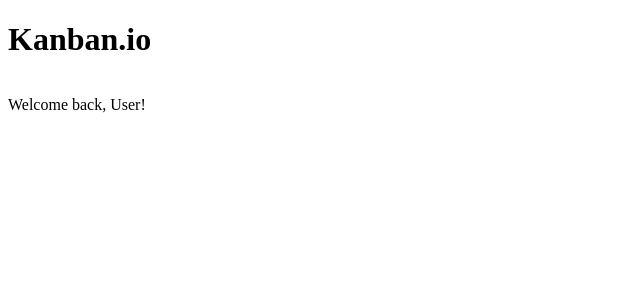
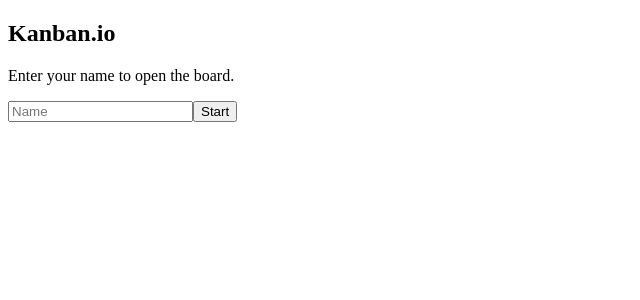
Before and after one commit to fmazmz/sample-vue, a Vue app: page / in a window 1280 px wide. Shown: the top 300 px of the page, without its empty margins (0-640 px from the left). Built offline with nearby package versions, Linux system fonts and the light colour scheme.

Commit message:
add v-if gate that guards main application view

```diff
--- a/src/App.vue
+++ b/src/App.vue
@@ -3,17 +3,51 @@
   data() {
     return {
       title: 'Kanban.io',
-      userName: 'User',
-      loggedIn: true,
+      userName: '',
+      nameInput: '',
     }
+  },
+  methods: {
+    signIn() {
+      const name = this.nameInput.trim()
+      if (!name) return
+      this.userName = name
+      this.nameInput = ''
+    },
+    signOut() {
+      this.userName = ''
+    },
   },
 }
 </script>
 
 <template>
-  <h1>{{ title }}</h1>
-  <div class="project-grid"></div>
+  <section v-if="!userName">
+    <h1>{{ title }}</h1>
+    <p>Enter your name to open the board.</p>
+    <form @submit.prevent="signIn">
+      <input v-model="nameInput" type="text" placeholder="Name" required>
+      <button type="submit">Start</button>
+    </form>
+  </section>
 
-  <p v-if="loggedIn">Welcome back, {{ userName }}!</p>
-  <p v-else>Please sign in to access this page.</p>
+  <section v-else>
+    <header>
+      <h1>{{ title }}</h1>
+      <p>Welcome, {{ userName }}</p>
+      <button type="button" @click="signOut">Sign out</button>
+    </header>
+
+    <div class="project-grid">
+      <div class="project-card">
+        <h3>To do</h3>
+      </div>
+      <div class="project-card">
+        <h3>In progress</h3>
+      </div>
+      <div class="project-card">
+        <h3>Done</h3>
+      </div>
+    </div>
+  </section>
 </template>
```
